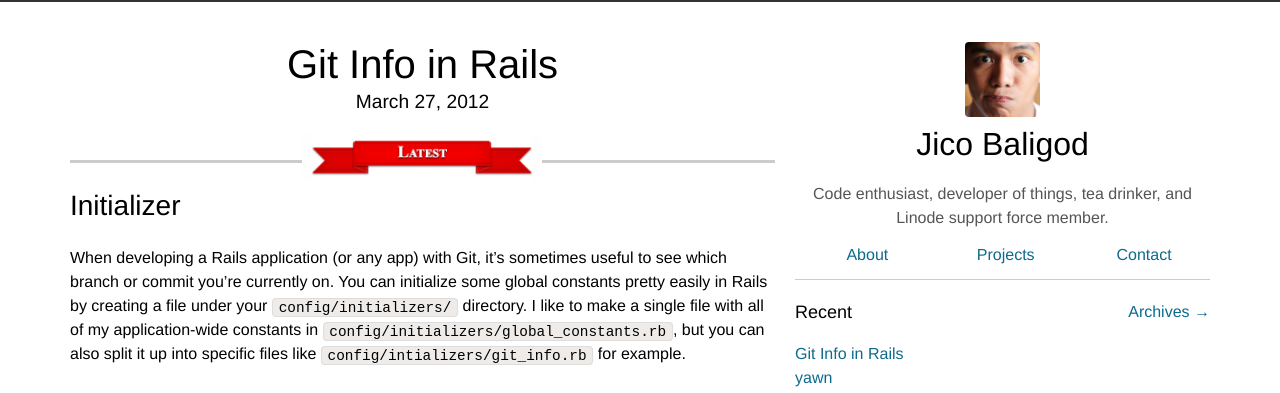
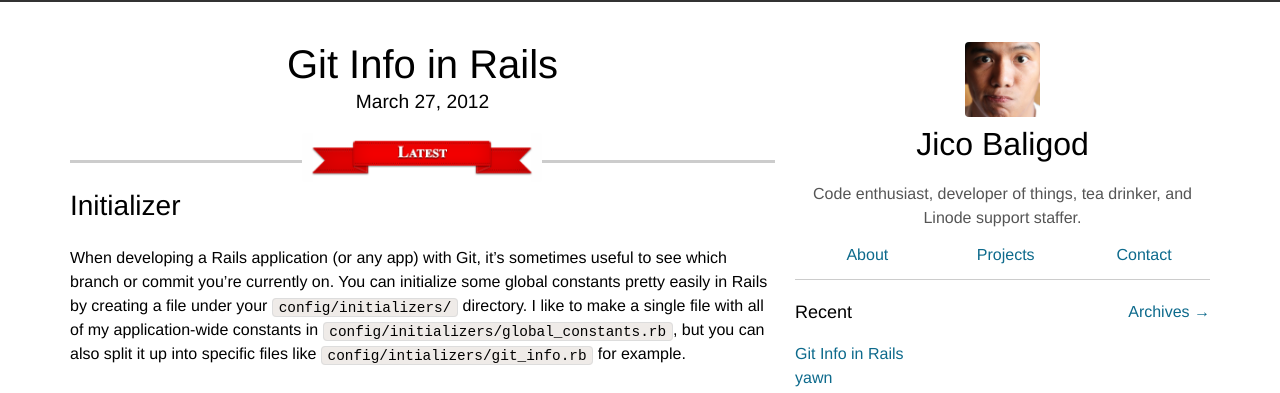
Before and after one commit to jico/baligod.com, a Jekyll site: the page built from index.html, in a window 1280 px wide. Shown: the top 393 px of the page. Built offline with Jekyll 4.4.1, drawn with Linux system fonts in a browser that asks for light colours; nearby versions of some CDN libraries; Markdown is read by kramdown in place of the engine named in the settings; comment, search, counter and statistics services are not loaded.

Commit message:
staffer, rather

```diff
--- a/_includes/sidebar.html
+++ b/_includes/sidebar.html
@@ -8,7 +8,7 @@
 
             <div class="clear"></div>
 
-            <p class="blurb">Code enthusiast, developer of things, tea drinker, and Linode support force member.</p>
+            <p class="blurb">Code enthusiast, developer of things, tea drinker, and Linode support staffer.</p>
         </div>
 
         {% include nav.html %}
```
